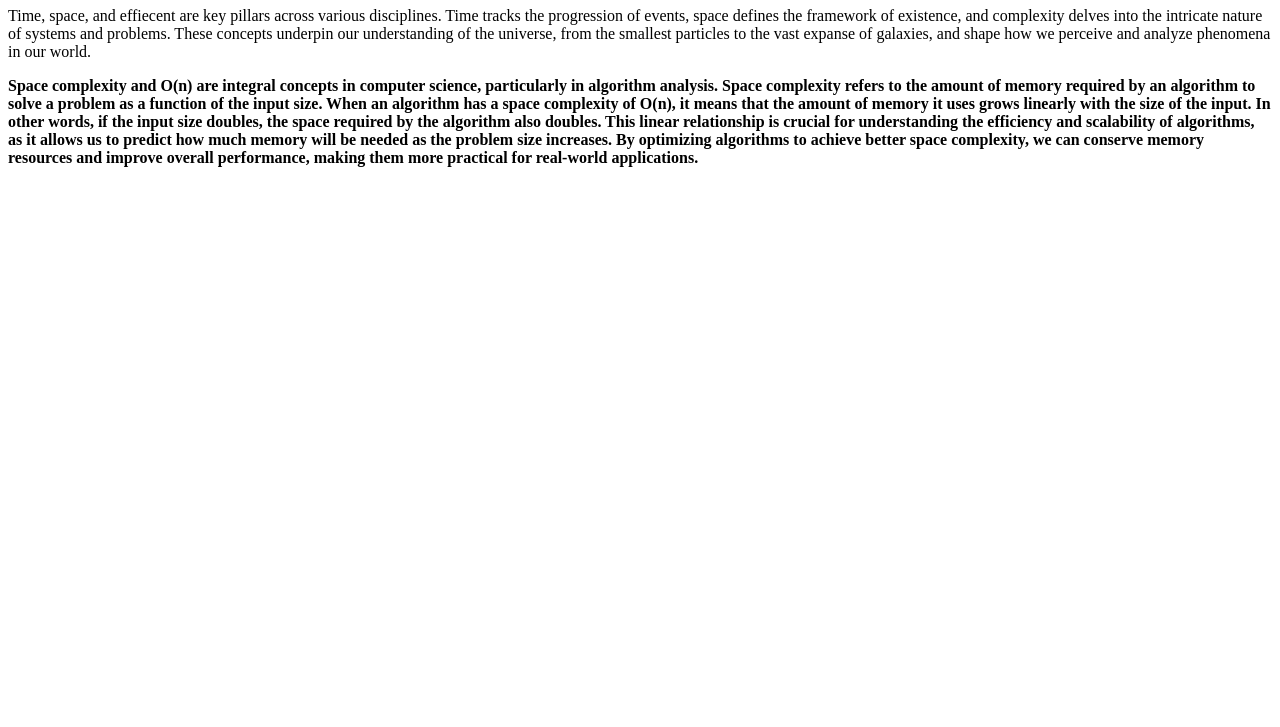
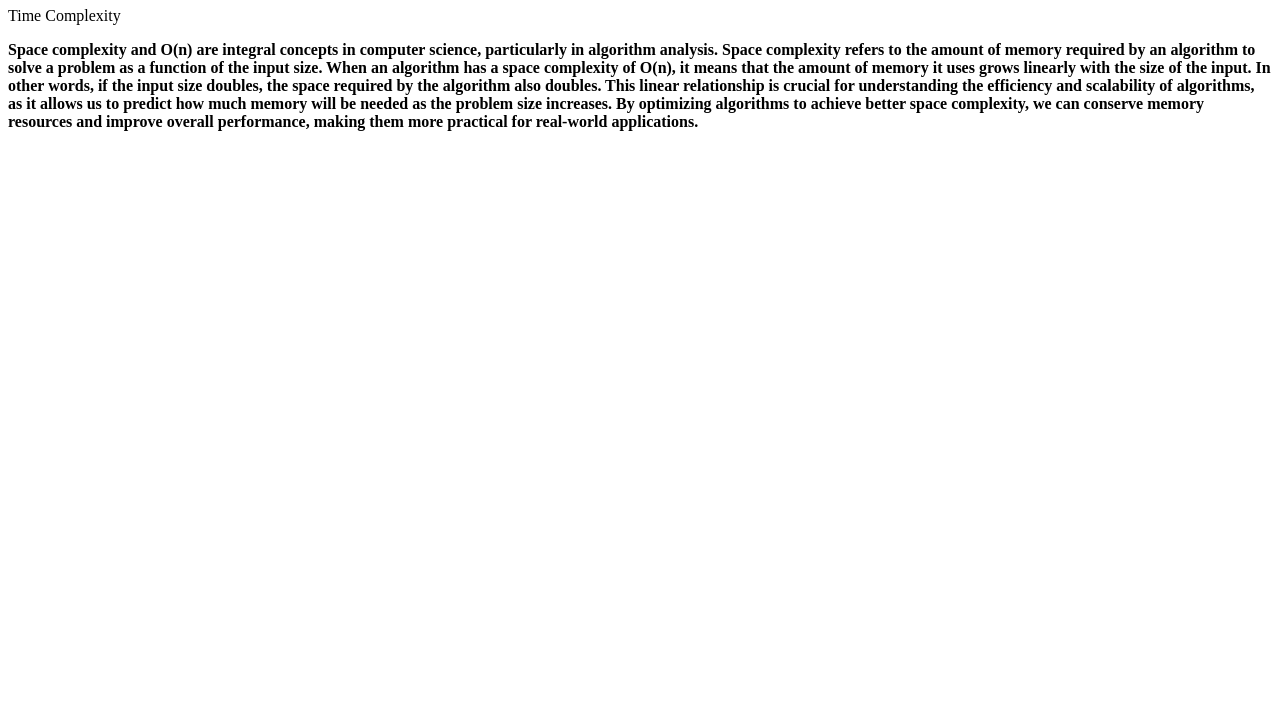
Before and after one commit to acciojob/time-and-space-complexity-Rahil399, a website: page main.html in a window 1280 px wide. Shown: the part 73-800 px from the top of the page. Drawn offline with Linux system fonts and the light colour scheme.

Commit message:
created a submission

```diff
--- a/main.html
+++ b/main.html
@@ -9,7 +9,7 @@
 <body>
 	<!-- the entire body must be written by student -->
 	<h1>Time, Space, Complexity</h1>
-	<p>Time, space, and effiecent are key pillars across various disciplines. Time tracks the progression of events, space defines the framework of existence, and complexity delves into the intricate nature of systems and problems. These concepts underpin our understanding of the universe, from the smallest particles to the vast expanse of galaxies, and shape how we perceive and analyze phenomena in our world.</p>
+	<p>Time Complexity</p>
 	<p><b>Space complexity and O(n) are integral concepts in computer science, particularly in algorithm analysis. Space complexity refers to the amount of memory required by an algorithm to solve a problem as a function of the input size. When an algorithm has a space complexity of O(n), it means that the amount of memory it uses grows linearly with the size of the input. In other words, if the input size doubles, the space required by the algorithm also doubles. This linear relationship is crucial for understanding the efficiency and scalability of algorithms, as it allows us to predict how much memory will be needed as the problem size increases. By optimizing algorithms to achieve better space complexity, we can conserve memory resources and improve overall performance, making them more practical for real-world applications.</b></p>
 
 
```
